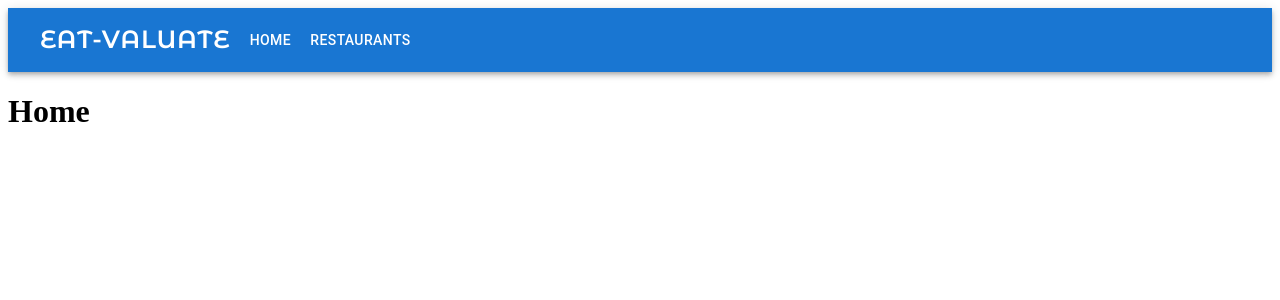
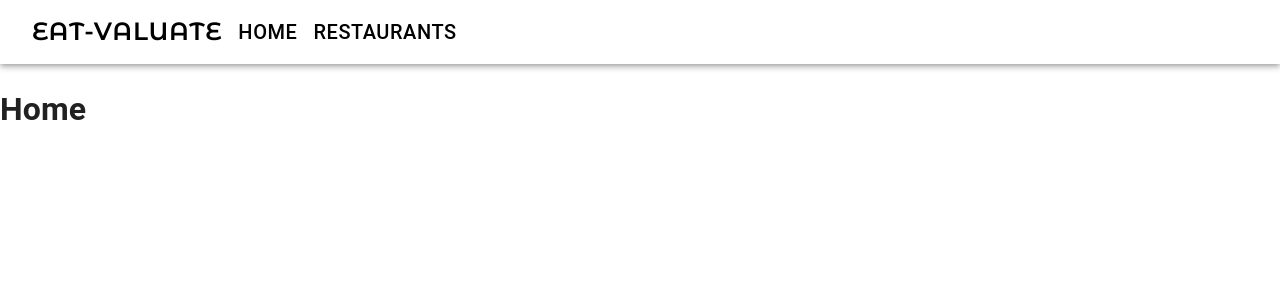
Before and after one commit to PuttTim/eat-valuate, a React (Vite) app in the folder frontend/: page / in a window 1280 px wide. Shown: the top 300 px of the page. Built offline with nearby package versions, Linux system fonts and the light colour scheme.

Commit message:
Navbar navigation fix

```diff
--- a/frontend/src/App.jsx
+++ b/frontend/src/App.jsx
@@ -9,11 +9,13 @@ import Restaurant from './pages/Restaurant'
 import PageNotFound from './pages/PageNotFound'
 import './index.css'
 
+import CssBaseline from '@mui/material/CssBaseline'
+
 function App() {
     const [count, setCount] = useState(0)
 
     return (
-        <>
+        <CssBaseline>
             <Navbar />
             <Routes>
                 <Route path="/" element={<Home />} />
@@ -23,7 +25,7 @@ function App() {
                 <Route path="/restaurant" element={<Restaurant />} />
                 <Route path="/*" element={<PageNotFound />} />
             </Routes>
-        </>
+        </CssBaseline>
     )
 }
 
--- a/frontend/src/components/Navbar.jsx
+++ b/frontend/src/components/Navbar.jsx
@@ -1,12 +1,17 @@
 import React from 'react'
 import { AppBar, Container, Typography, Toolbar, Button } from '@mui/material'
+import { useNavigate } from 'react-router-dom'
 import { spacing } from '@mui/system'
 import '../index.css'
 
 const Navbar = () => {
+    const navigate = useNavigate()
+
+    const navigateTo = pageUrl => {}
+
     return (
         <>
-            <AppBar position="static" sx={{}}>
+            <AppBar position="static" sx={{ backgroundColor: '#FFFFFF' }}>
                 <Toolbar>
                     <Button
                         variant="text"
@@ -15,7 +20,7 @@ const Navbar = () => {
                         sx={{
                             fontFamily: 'Montserrat Alternates',
                             fontSize: '25px',
-                            color: '#FFFFFF'
+                            color: '#000000'
                         }}>
                         eat-valuate
                     </Button>
@@ -24,14 +29,14 @@ const Navbar = () => {
                         variant="text"
                         href="/"
                         disableRipple
-                        sx={{ color: '#FFFFFF' }}>
+                        sx={{ color: '#000000', fontSize: '20px' }}>
                         Home
                     </Button>
                     <Button
                         variant="text"
                         href="/restaurant"
                         disableRipple
-                        sx={{ color: '#FFFFFF' }}>
+                        sx={{ color: '#000000', fontSize: '20px' }}>
                         Restaurants
                     </Button>
                 </Toolbar>
```
Also changed, not shown: 1 other file (tests, documents, lock files or other folders).
